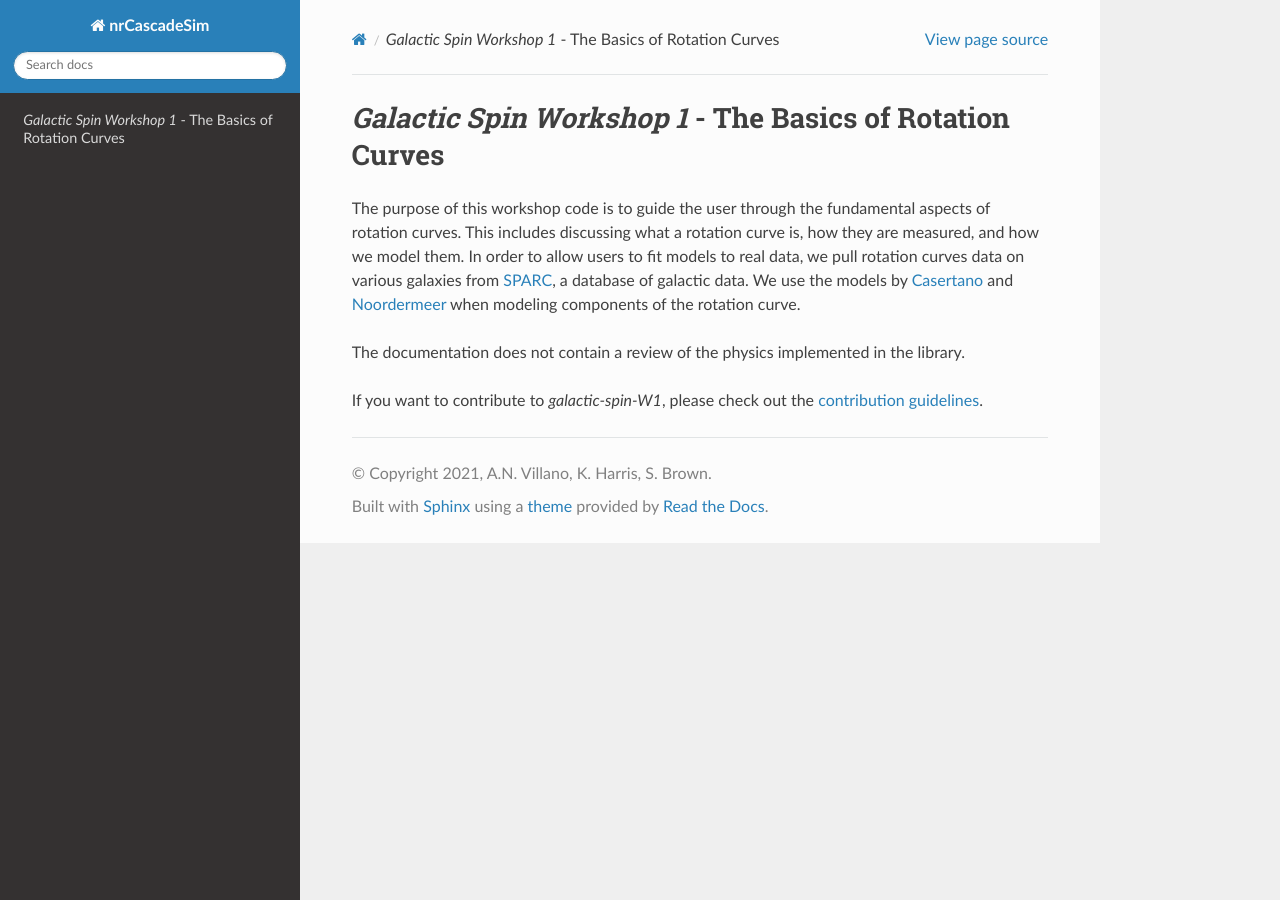
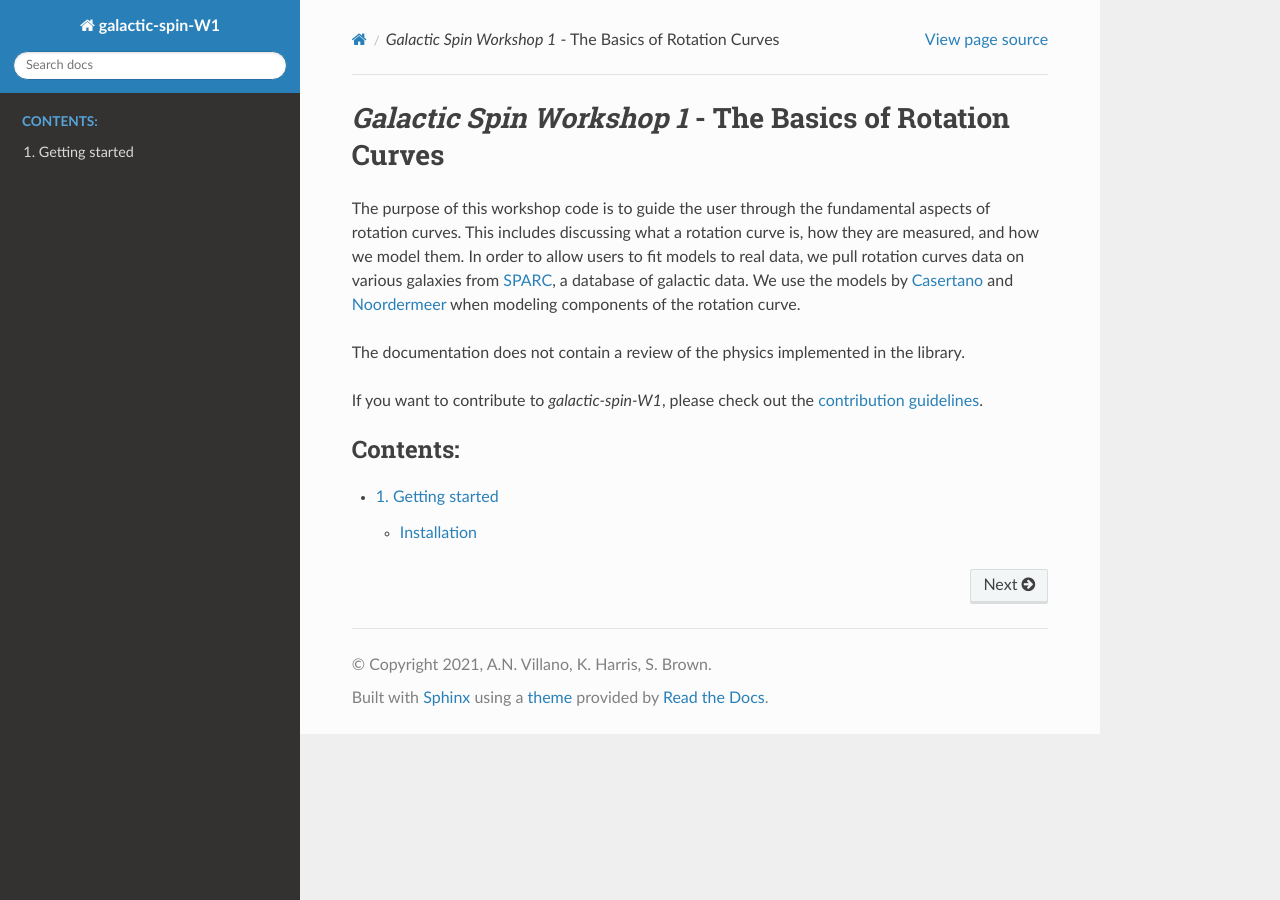
Before and after one commit to villano-lab/galactic-spin-W1, a Sphinx documentation site: the page built from docs/source/index.rst, in a window 1280 px wide. Built offline with Sphinx 7.4.7 and the Read the Docs theme 2.0.0, drawn with Linux system fonts in a browser that asks for light colours.

Commit message:
Fix link to docs in README, create placeholder 'Getting Started', fix leftovers from nrCS in config.py

```diff
--- /dev/null
+++ b/docs/source/01_Getting_Started.rst
@@ -0,0 +1,9 @@
+==================
+1. Getting started
+==================
+
+------------
+Installation
+------------
+
+You don't have to install if you don't want to - see binder!
--- a/docs/source/conf.py
+++ b/docs/source/conf.py
@@ -32,7 +32,7 @@ read_the_docs_build = os.environ.get('READTHEDOCS', None) == 'True'
 breathe_projects = {}
 
 if read_the_docs_build:
-    input_dir = '../../inc'
+    input_dir = '../../binder'
     output_dir = 'dox_build'
     configureDoxyfile(input_dir, output_dir)
     subprocess.call('doxygen', shell=True)
@@ -41,7 +41,7 @@ if read_the_docs_build:
 
 # -- Project information -----------------------------------------------------
 
-project = 'nrCascadeSim'
+project = 'galactic-spin-W1'
 copyright = '2021, A.N. Villano, K. Harris, S. Brown'
 author = 'A.N. Villano, K. Harris, S. Brown'
 
@@ -57,7 +57,7 @@ release = '1.3.0'
 extensions = ['sphinx_rtd_theme','myst_parser','breathe']
 
 # Breathe Configuration
-breathe_default_project = "nrCascadeSim"
+breathe_default_project = "galactic-spin-W1"
 
 # Add any paths that contain templates here, relative to this directory.
 templates_path = ['_templates']
--- a/docs/source/index.rst
+++ b/docs/source/index.rst
@@ -29,3 +29,5 @@ If you want to contribute to `galactic-spin-W1`, please check out the `contribut
 .. toctree::
    :maxdepth: 2
    :caption: Contents:
+
+   01_Getting_Started
```
Also changed, not shown: README.md (+1 -1 lines).
